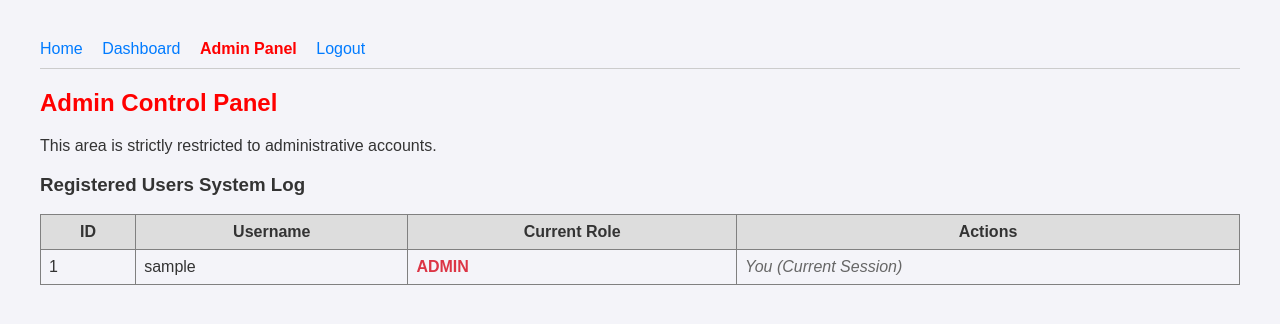
After one commit to drw0469/flask_login_application, a Flask app: page /admin in a window 1280 px wide. The commit adds this page. Shown: the top 324 px of the page. Run offline with Flask 3, Linux system fonts and the light colour scheme; a user stored in the database is signed in; tables that the repository leaves empty hold one stand-in row (values such as "Sample post").

Commit message:
Added admin actions

```diff
--- a/app.py
+++ b/app.py
@@ -136,6 +136,54 @@ def admin_panel():
     all_users = db.session.scalars(select(User)).all()
     return render_template('admin.html', users=all_users)
 
+# Route to change a user's role dynamically
+@app.route("/admin/change-role/<int:user_id>", methods=["POST"])
+@admin_required
+def change_role(user_id):
+    # Prevent admins form accidently changing their
+    # own role and locking themselves out
+    if user_id == current_user.id:
+        flash("You cannot change your own role!", "danger")
+        return redirect(url_for("admin_panel"))
+
+    user_to_update = db.session.get(User, user_id)
+    if user_to_update:
+        new_role = request.form.get("role")
+        if new_role in ["user", "admin"]:  # Restrict to valid roles
+            user_to_update.role = new_role
+            db.session.commit()
+            flash(f"Successfully changed {user_to_update.username}'s role to  {new_role.upper()}.", "success")
+        else:
+            flash("Invalid role assignment attempted.", "danger")
+    else:
+        flash("User not found.", "danger")
+
+    return redirect(url_for("admin_panel"))
+
+
+# Route to delete accounts permanently
+@app.route("/admin/delete-user/<int:user_id>", methods=["POST"])
+@admin_required
+def delete_user(user_id):
+    # Prevent admins form accidentally deleting themselves
+    if user_id == current_user.id:
+        flash("You cannot delete your own account!", "danger")
+        return redirect(url_for("admin_panel"))
+
+    user_to_delete = db.session.get(User, user_id)
+    if user_to_delete:
+        username_cache = user_to_delete.username
+        db.session.delete(user_to_delete)
+        db.session.commit()
+        flash(f"Account {username_cache} has been permanently deleted.", "success")
+    else:
+        flash("User not found.", "danger")
+
+    return redirect(url_for("admin_panel"))
+
+
+
+
 @app.route("/logout")
 @login_required
 def logout():
--- /dev/null
+++ b/templates/admin.html
@@ -0,0 +1,50 @@
+{% extends "base.html" %}
+{% block content %}
+    <h2 style="color: red;">Admin Control Panel</h2>
+    <p>This area is strictly restricted to administrative accounts.</p>
+
+    <h3>Registered Users System Log</h3>
+    <table border="1" cellpadding="8" style="border-collapse: collapse; width: 100%; margin-top: 15px;">
+        <tr style="background-color: #ddd;">
+            <th>ID</th>
+            <th>Username</th>
+            <th>Current Role</th>
+            <th>Actions</th>
+        </tr>
+        {% for u in users %}
+        <tr>
+            <td>{{ u.id }}</td>
+            <td>{{ u.username }}</td>
+            <td>
+                <span class="role-{{ u.role }}">
+                    {{ u.role.upper() }}
+                </span>
+            </td>
+            <td>
+                {% if u.id != current_user.id %}
+                    <div style="display: flex; gap: 15px; align-items: center;">
+
+                        <!-- Form 1: Change Role Dropdown -->
+                        <form action="{{ url_for('change_role', user_id=u.id) }}" method="POST" style="margin: 0;">
+                            <select name="role" onchange="this.form.submit()">
+                                <option value="user" {% if u.role == 'user' %}selected{% endif %}>User</option>
+                                <option value="admin" {% if u.role == 'admin' %}selected{% endif %}>Admin</option>
+                            </select>
+                        </form>
+
+                        <!-- Form 2: Delete User Button -->
+                        <form action="{{ url_for('delete_user', user_id=u.id) }}" method="POST" style="margin: 0;" onsubmit="return confirm('Are you sure you want to permanently delete this user?');">
+                            <button type="submit" style="background-color: #dc3545; color: white; border: none; padding: 4px 8px; border-radius: 4px; cursor: pointer;">
+                                Delete
+                            </button>
+                        </form>
+
+                    </div>
+                {% else %}
+                    <span style="color: #666; font-style: italic;">You (Current Session)</span>
+                {% endif %}
+            </td>
+        </tr>
+        {% endfor %}
+    </table>
+{% endblock %}
--- a/templates/base.html
+++ b/templates/base.html
@@ -10,6 +10,8 @@
         .flash { padding: 10px; margin-bottom: 15px; border-radius: 4px; background: #e2e3e5; }
         .danger { background: #f8d7da; color: #721c24; }
         .success { background: #d4edda; color: #155724; }
+        .role-admin { font-weight: bold; color: #dc3545; } /* Clean crimson red */
+        .role-user { font-weight: bold; color: #198754; }  /* Clean success green */
     </style>
 </head>
 <body>
```
Also changed, not shown: promote_user.py (added, +11 -0 lines).
